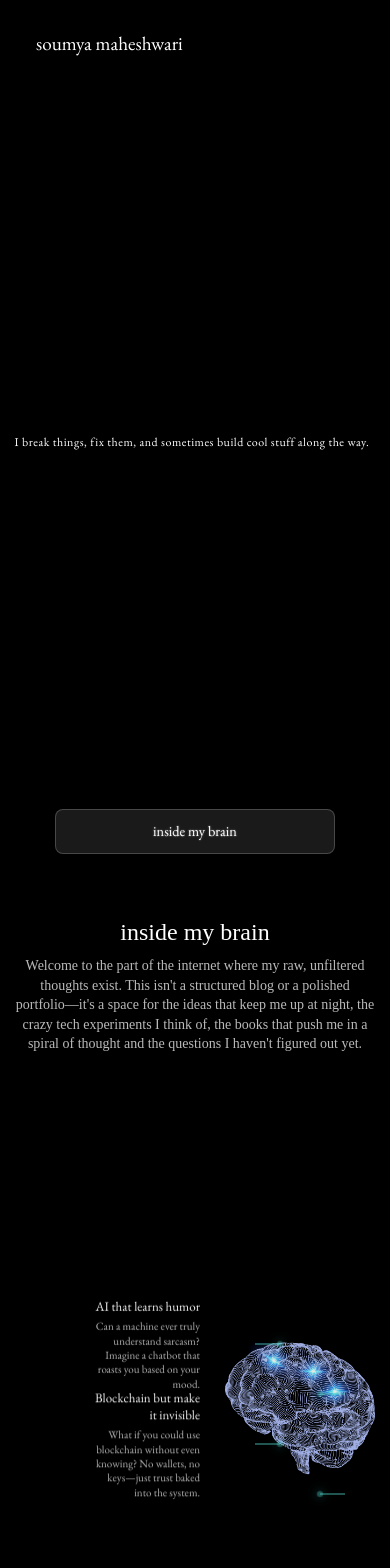
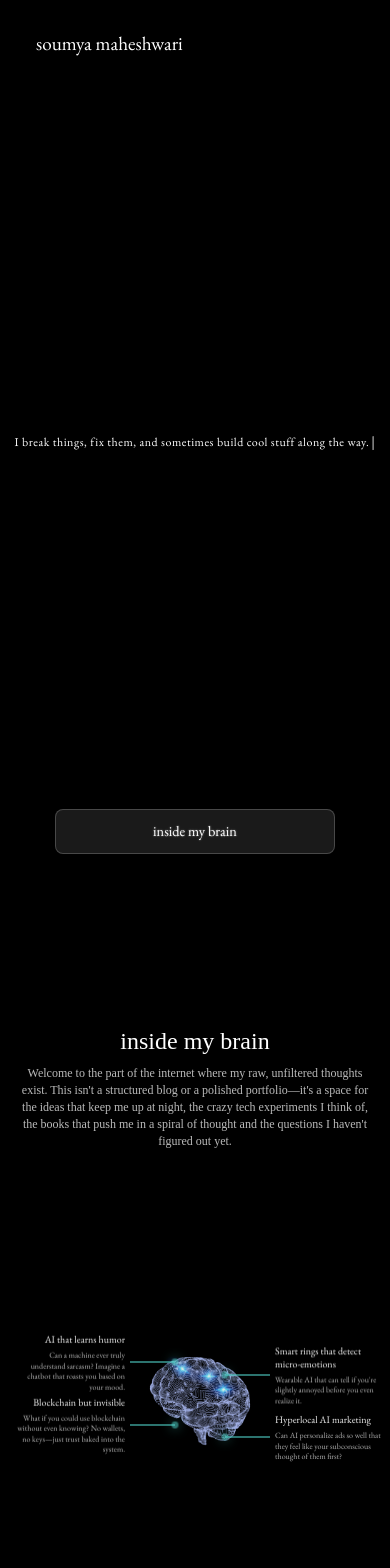
Before and after one commit to soumyyy/soumyamaheshwari, a React (Create React App) app: page / in a window 390 px wide. Shown: the top 1568 px of the page. Built offline with nearby package versions, Linux system fonts and the light colour scheme; a web font is replaced by a local one.

Commit message:
Update website styling and fix ESLint warnings

```diff
--- a/src/App.css
+++ b/src/App.css
@@ -387,7 +387,7 @@ html {
 /* Projects Section */
 .projects-section {
   background-color: #FFF9E1;
-  padding: 50px 40px;
+  padding: 40px 40px;
   margin: 40px;
   border-radius: 12px;
   overflow: hidden;
@@ -414,13 +414,14 @@ html {
   margin: 0;
   line-height: 1.2;
   color: #000;
+  padding-left: 15px;
 }
 .projects-items {
   display: grid;
-  gap: 1rem;
+  gap: 0rem;
 }
 .project-item {
-  padding: 1.5rem;
+  padding: 1.0rem 1.5rem;
   border-radius: 8px;
   pointer-events: none;
 }
@@ -611,17 +612,26 @@ section {
 
   /* Projects Section */
   .projects-section {
-    margin: 20px;
-    padding: 30px 15px;
+    margin: 10px;
+    padding: 20px 0px;
   }
   .projects-items {
-    gap: 1.5rem;
+    gap: 1rem;
   }
   .project-name {
-    font-size: 1.2rem;
+    font-size: 1rem;
+  }
+
+  .project-type {
+    font-size: 0.75rem;
   }
   .project-description {
-    font-size: 0.85rem;
+    font-size: 0.6rem;
+  }
+  .project-item {
+    padding: .25rem 1.5rem;
+    border-radius: 8px;
+    pointer-events: none;
   }
 
   /* Ripple Button adjustments */
--- a/src/App.js
+++ b/src/App.js
@@ -1,10 +1,10 @@
 import React, { useState, useEffect, useRef } from 'react';
 import './App.css';
 import BrainSection from './components/BrainSection';
-import WorkInProgress from './components/WorkInProgress';
+// import WorkInProgress from './components/WorkInProgress';
 import DotGrid from './components/DotGrid';
-import { BrowserRouter as Router, Routes, Route, Link, useNavigate } from 'react-router-dom';
-import TwitterFeed from './components/TwitterFeed';
+// import { BrowserRouter as Router, Routes, Route, Link, useNavigate } from 'react-router-dom';
+// import TwitterFeed from './components/TwitterFeed';
 import ProjectsDotGrid from './components/ProjectsDotGrid';
 import RippleButton from './components/RippleButton';
 
@@ -272,8 +272,8 @@ function App() {
         </div>
       </section>
 
-      <WorkInProgress />
-      <TwitterFeed />
+      {/* <WorkInProgress /> */}
+      {/* <TwitterFeed /> */}
 
       {/* Footer Section */}
       <footer className="footer">
--- a/src/components/BrainSection.css
+++ b/src/components/BrainSection.css
@@ -285,7 +285,7 @@
   .brain-title { font-size: 24px; margin-bottom: 10px; }
 
   .brain-subtitle {
-    font-size: 14px;
+    font-size: 12px;
     line-height: 1.4;
     max-width: 100%;
   }
@@ -307,8 +307,8 @@
 
   .brain-visualization {
     position: relative;
-    width: 600px;
-    height: 100%;
+    width: 500px;
+    height: 50%;
     display: flex;
     justify-content: center;
     align-items: center;
@@ -322,7 +322,7 @@
     position: absolute;
     left: 50%;
     transform: translateX(-50%);
-    width: 180px;
+    width: 120px;
     height: auto;
   }
 
@@ -338,20 +338,34 @@
     width: 110px;
   }
 
-  .idea-block h3 { font-size: 13px; margin-bottom: 4px; }
+  .idea-block h3 { font-size: 10px; margin-bottom: 4px; }
 
-  .idea-block p { font-size: 11px; line-height: 1.3; }
+  .idea-block p { font-size: 8px; line-height: 1.3; }
 
-  .idea-block.left { right: calc(50% + 100px); }
+  .idea-block.left { right: calc(45% + 100px); }
 
-  .idea-block.right { left: calc(50% + 100px); }
+  .idea-block.right { left: calc(45% + 100px); }
 
-  .idea-block:nth-child(1) { top: 15%; }
-  .idea-block:nth-child(2) { top: 35%; }
-  .idea-block:nth-child(3) { top: 55%; }
-  .idea-block:nth-child(4) { top: 75%; }
+  .idea-block:nth-child(1) { top: 25%; }
+  .idea-block:nth-child(2) { top: 30%; }
+  .idea-block:nth-child(3) { top: 50%; }
+  .idea-block:nth-child(4) { top: 55%; }
 
-  .idea-line { width: 25px; }
+  .idea-line { width: 45px; }
+
+  .idea-block.left .idea-line { right: -50px; }
+  .idea-block.right .idea-line { left: -50px; }
+
+  .idea-block.left::after {
+    right: -53px;
+    transform: translateY(-50%);
+  }
+
+  .idea-block.right::after {
+    left: -53px;
+    transform: translateY(-50%);
+  }
+
 
   .brain-container::before,
   .brain-container::after {
--- a/src/components/DotGrid.css
+++ b/src/components/DotGrid.css
@@ -5,7 +5,7 @@
 /* Dot Grid Layout */
 .dot-grid-container {
   width: 100%;
-  min-height: 100vh;
+  min-height: 100%;
   display: flex;
   justify-content: center;
   align-items: center;
@@ -196,7 +196,7 @@
 @media screen and (max-width: 768px) {
   /* Dot Grid & Container Adjustments */
   .dot-grid-container {
-    min-height: auto;
+    min-height: 65vh;
     padding: 40px 0;
     display: flex;
     justify-content: center;
--- a/src/data/ideas.json
+++ b/src/data/ideas.json
@@ -14,7 +14,7 @@
     },
     {
       "id": 3,
-      "title": "Blockchain but make it invisible",
+      "title": "Blockchain but invisible",
       "description": "What if you could use blockchain without even knowing? No wallets, no keys—just trust baked into the system.",
       "position": "left"
     },
--- /dev/null
+++ b/src/styles/animations.css
@@ -0,0 +1,61 @@
+/* Smooth scrolling for the entire page */
+html {
+  scroll-behavior: smooth;
+}
+
+body {
+  overflow-x: hidden;
+}
+
+/* Parallax base classes */
+.parallax-section {
+  will-change: transform;
+  transform-style: preserve-3d;
+  backface-visibility: hidden;
+}
+
+/* Fade-in animation */
+@keyframes fadeIn {
+  from {
+    opacity: 0;
+    transform: translateY(20px);
+  }
+  to {
+    opacity: 1;
+    transform: translateY(0);
+  }
+}
+
+/* Scale-in animation */
+@keyframes scaleIn {
+  from {
+    opacity: 0;
+    transform: scale(0.95);
+  }
+  to {
+    opacity: 1;
+    transform: scale(1);
+  }
+}
+
+/* Smooth transition base class */
+.smooth-transition {
+  transition: all 0.6s cubic-bezier(0.4, 0, 0.2, 1);
+}
+
+/* Parallax depths */
+.parallax-depth-1 { transform: translateZ(-1px) scale(2); }
+.parallax-depth-2 { transform: translateZ(-2px) scale(3); }
+.parallax-depth-3 { transform: translateZ(-3px) scale(4); }
+
+/* Perspective wrapper */
+.perspective-wrapper {
+  perspective: 1px;
+  height: 100vh;
+  overflow-x: hidden;
+  overflow-y: auto;
+}
+
+/* Utility classes for animations */
+.fade-in { animation: fadeIn 1s ease-out forwards; }
+.scale-in { animation: scaleIn 0.8s ease-out forwards; }
--- /dev/null
+++ b/src/styles/text.css
@@ -0,0 +1,49 @@
+/* Text Container */
+.text-container {
+  position: absolute;
+  top: 50%;
+  left: 50%;
+  transform: translate(-50%, -50%);
+  width: 100%;
+  text-align: center;
+  z-index: 10;
+}
+
+/* Main Text */
+.main-text {
+  font-family: 'EB Garamond', serif;
+  opacity: 0;
+  font-size: 1.2rem;
+  font-weight: 400;
+  letter-spacing: 0.5px;
+  line-height: 1.4;
+  display: inline-block;
+  text-align: center;
+  padding: 0 20px;
+  white-space: nowrap;
+}
+
+.main-text.fade-in {
+  opacity: 1;
+  transition: opacity 0.8s cubic-bezier(0.16, 1, 0.3, 1);
+}
+
+/* Cursor */
+.cursor {
+  display: inline-block;
+  margin-left: 2px;
+  animation: blink 1s step-end infinite;
+}
+
+@keyframes blink {
+  from, to { opacity: 1; }
+  50% { opacity: 0; }
+}
+
+/* Mobile Styles */
+@media screen and (max-width: 768px) {
+  .main-text {
+    font-size: 12px;
+    padding: 0 15px;
+  }
+}
```
Also changed, not shown: src/components/ParallaxProvider.js (added, +34 -0 lines).
